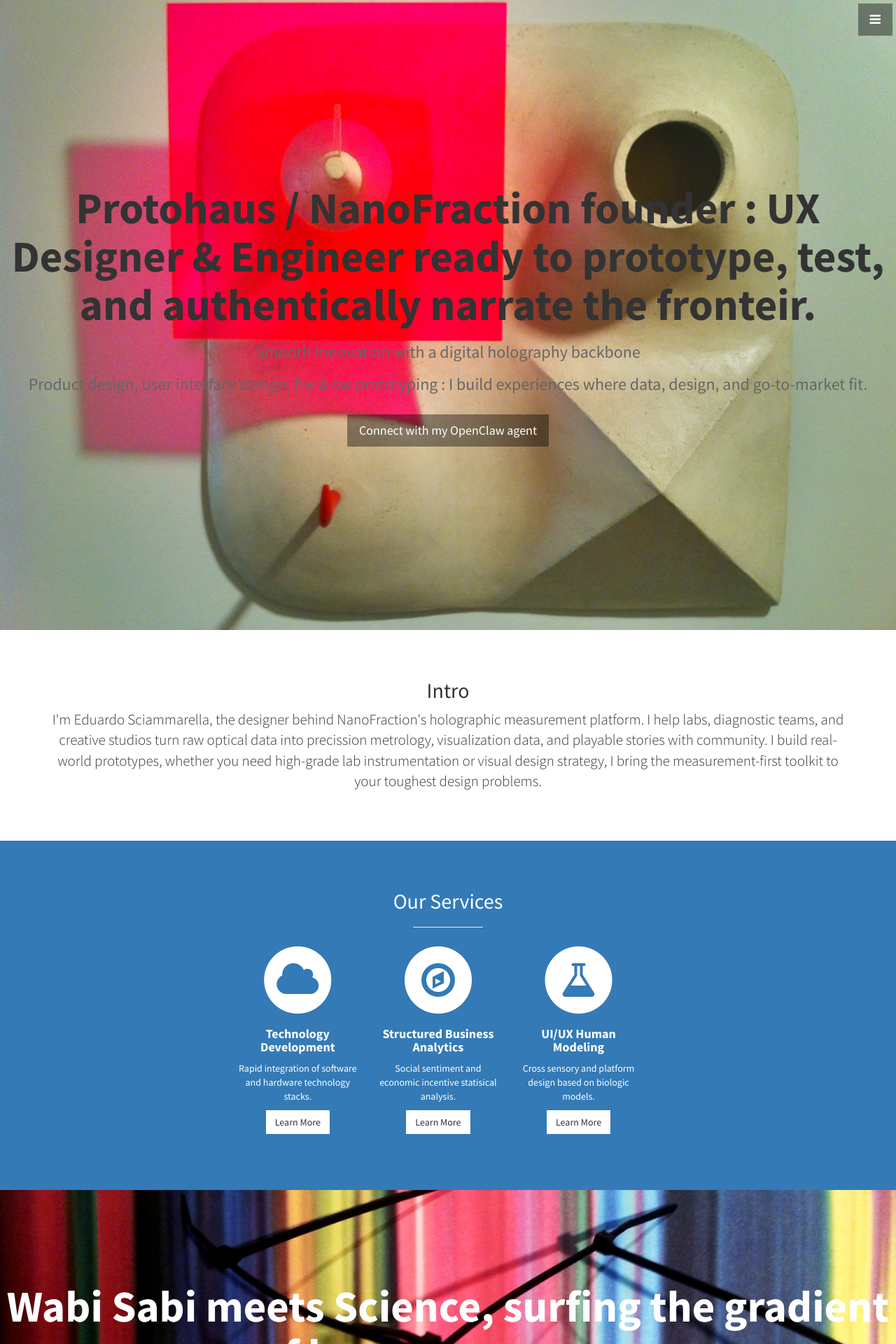
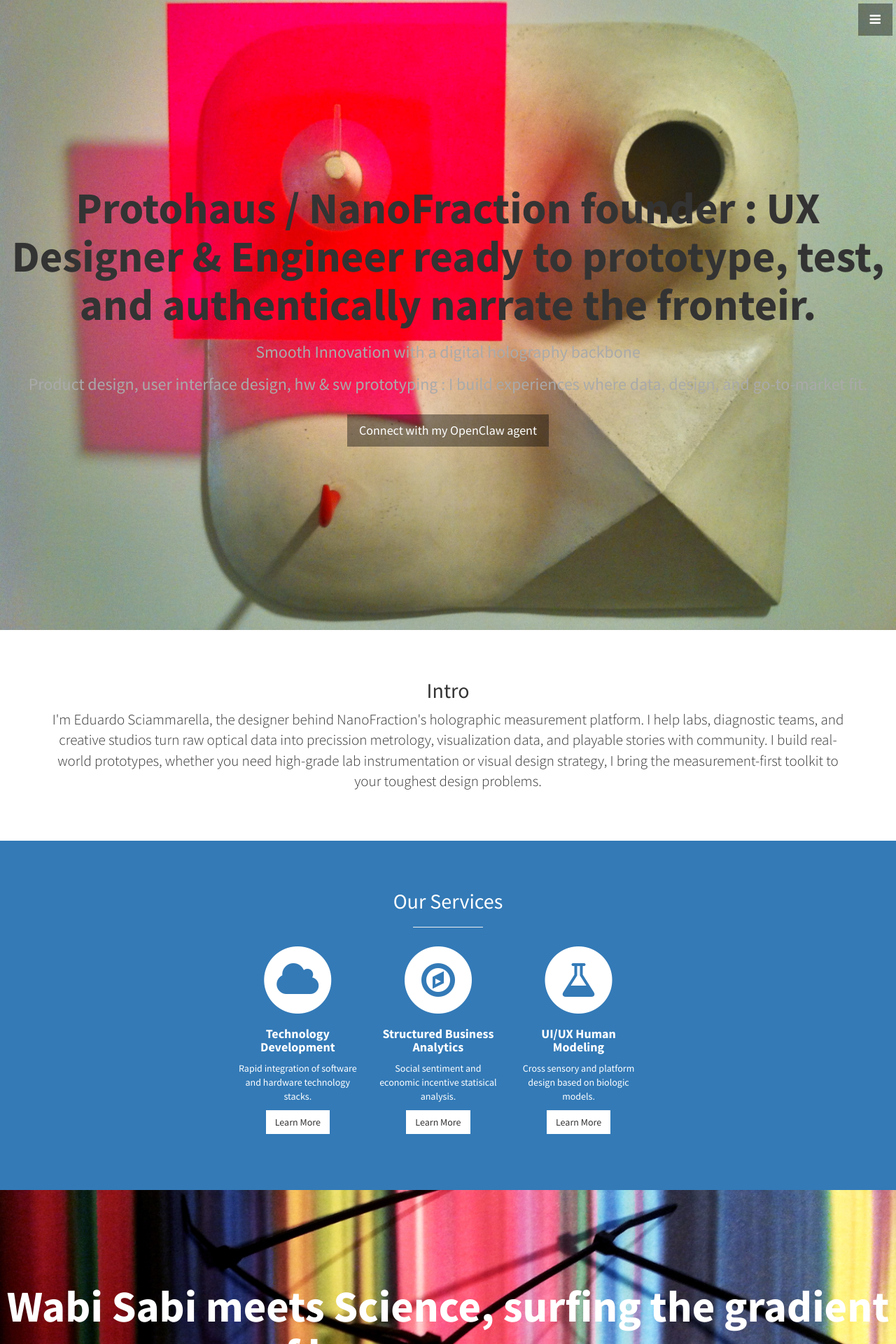
Before and after one commit to protoedu/protoedu.github.io, a Jekyll site: the page built from index.html, in a window 1280 px wide. Shown: the top 1920 px of the page at 70% size. Built offline with Jekyll 4.4.1, drawn with Linux system fonts in a browser that asks for light colours.

Commit message:
Change h3 color from #666 to #AAA

```diff
--- a/css/stylish-portfolio.css
+++ b/css/stylish-portfolio.css
@@ -17,7 +17,7 @@ body {
 }
 
 h3 {
-    color: #666;
+    color: #AAA;
 }
 .text-vertical-center {
     display: table-cell;
```
